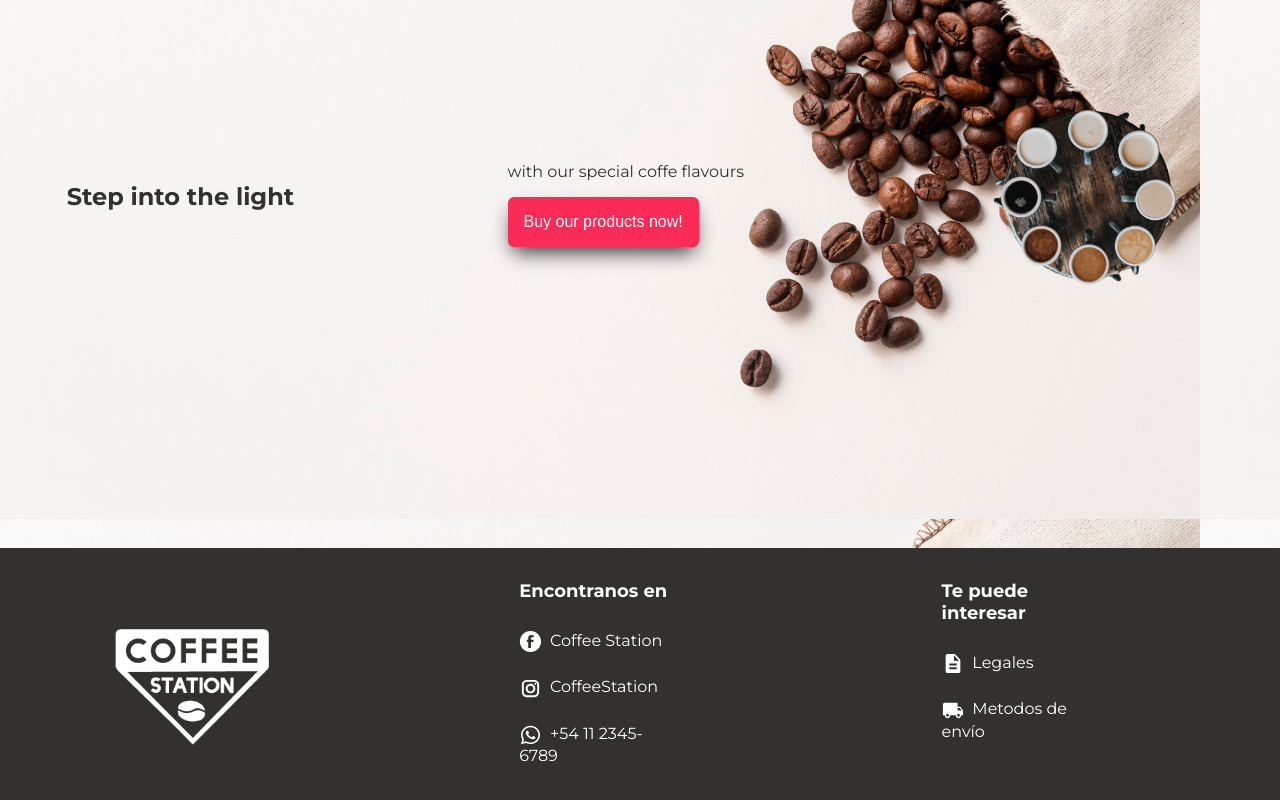
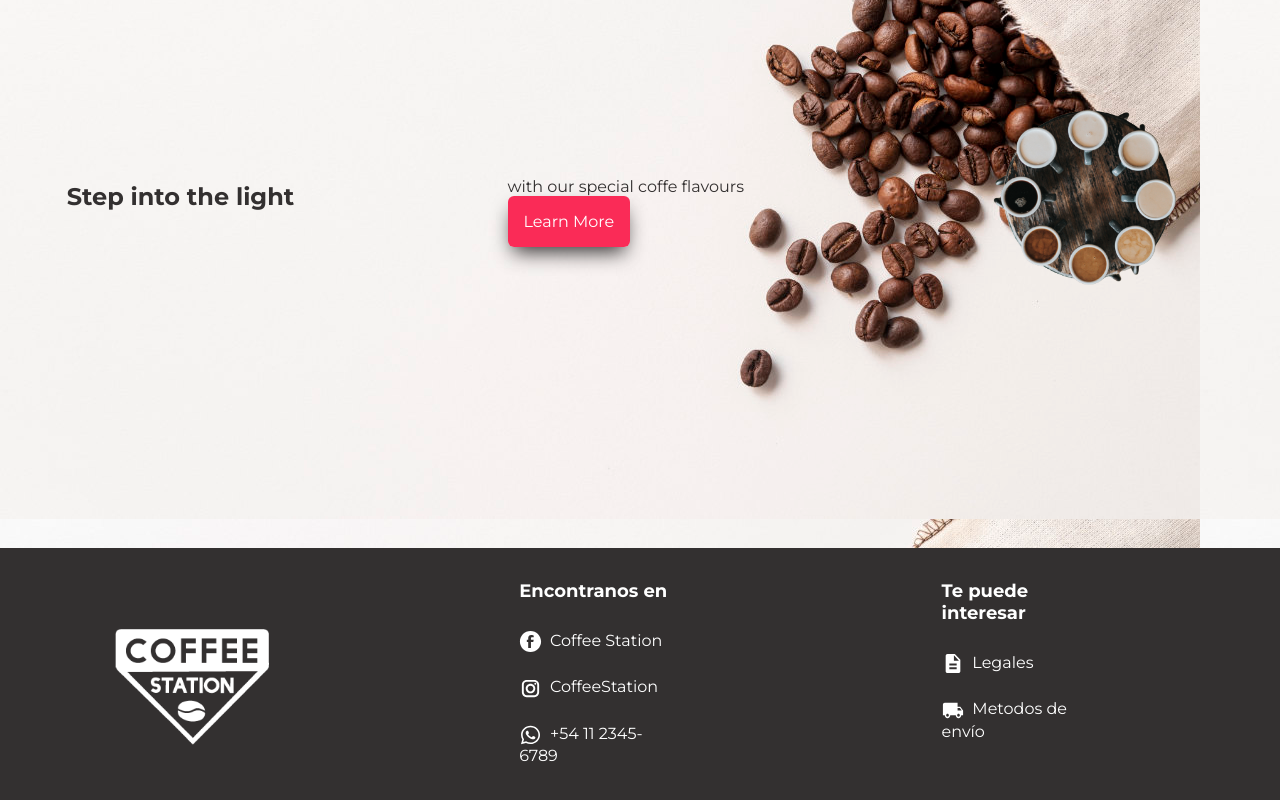
Before and after one commit to GiulianoGiovanola/Final-Eccomerce, a React (Create React App) app: page / in a window 1280 px wide. Shown: the part 1372-2172 px from the top of the page. Built offline with nearby package versions, Linux system fonts and the light colour scheme; no server answers; the database is empty.

Commit message:
actualizacion de Home - 11/2/2023

```diff
--- a/src/Components/Informacion/Informacion.js
+++ b/src/Components/Informacion/Informacion.js
@@ -10,8 +10,7 @@ const Informacion = () => {
       <h2>Step into the light</h2>
       <div>
         <p>with our special coffe flavours</p>
-        {/*<a href='#'>Learn More</a>*/}
-        <Button>Learn More</Button>
+        <a href='#'>Learn More</a>
       </div>
       <img src={Mesa} alt="imgCafe" />
     </Container>
--- a/src/Components/Informacion/styled.js
+++ b/src/Components/Informacion/styled.js
@@ -34,7 +34,7 @@ div{
         font-size: 18px;
         font-weight: 500;
     }
-    /*a{
+    a{
         color: #fff;
         text-decoration: none;
         background-color: #fa2b57;
@@ -44,7 +44,7 @@ div{
         box-shadow: 0px 10px 20px -5px #333030;
         border: none;
         cursor: pointer;
-    }*/
+    }
 }
 `
 
```
